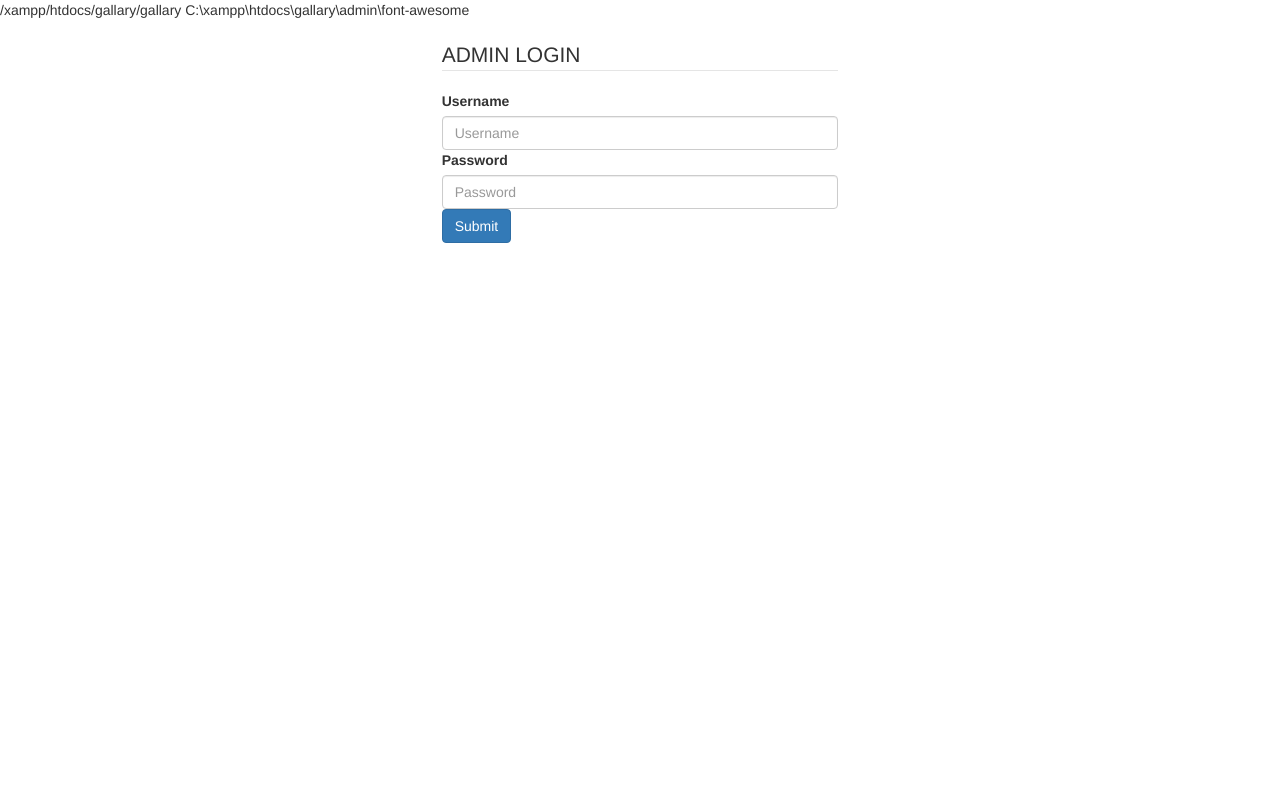
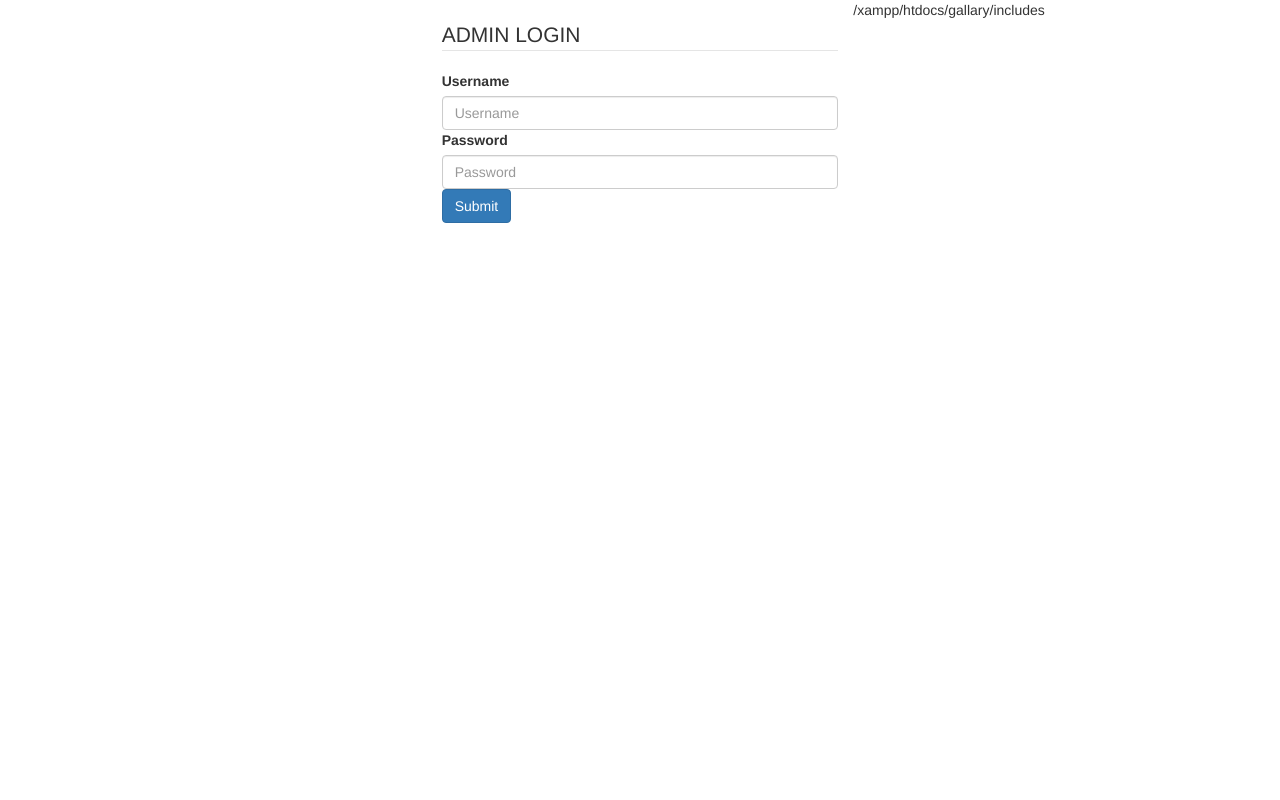
Before and after one commit to chetin4ever/gallary, a PHP site: page /admin/login.php in a window 1280 px wide. Run offline with PHP 8.4, Linux system fonts and the light colour scheme; some libraries are stand-ins or nearby versions.

Commit message:
delete path file and setup with php debug environment

```diff
--- a/admin/includes/init.php
+++ b/admin/includes/init.php
@@ -1,7 +1,7 @@
 <?php
 	defined('DS') ? null : define('DS',DIRECTORY_SEPARATOR);
 	defined('DS') ? null : define('SITE_ROOT',DS .'xampp' . DS .'htdocs'. DS .'gallary');
-	defined('INCLUDES_PATH') ? null : define('INCLUDES_PATH', DS .'xampp'. DS .'htdocs' . DS . 'gallary'. DS .'gallary');
+	defined('INCLUDES_PATH') ? null : define('INCLUDES_PATH', DS .'xampp'. DS .'htdocs' . DS . 'gallary'. DS .'includes');
 	echo INCLUDES_PATH;
 	include("functions.php");
 	include("new_config.php");
@@ -11,4 +11,3 @@
 	include("photo.php");
 	include("session.php");
 ?>
-C:\xampp\htdocs\gallary\admin\font-awesome
```
